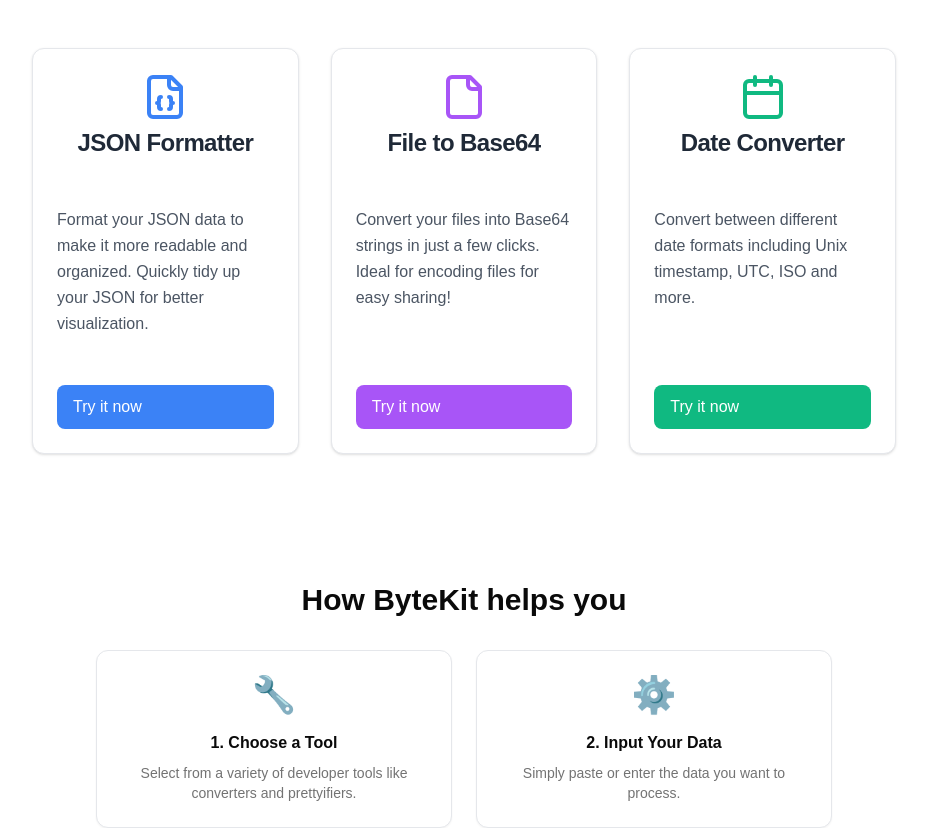
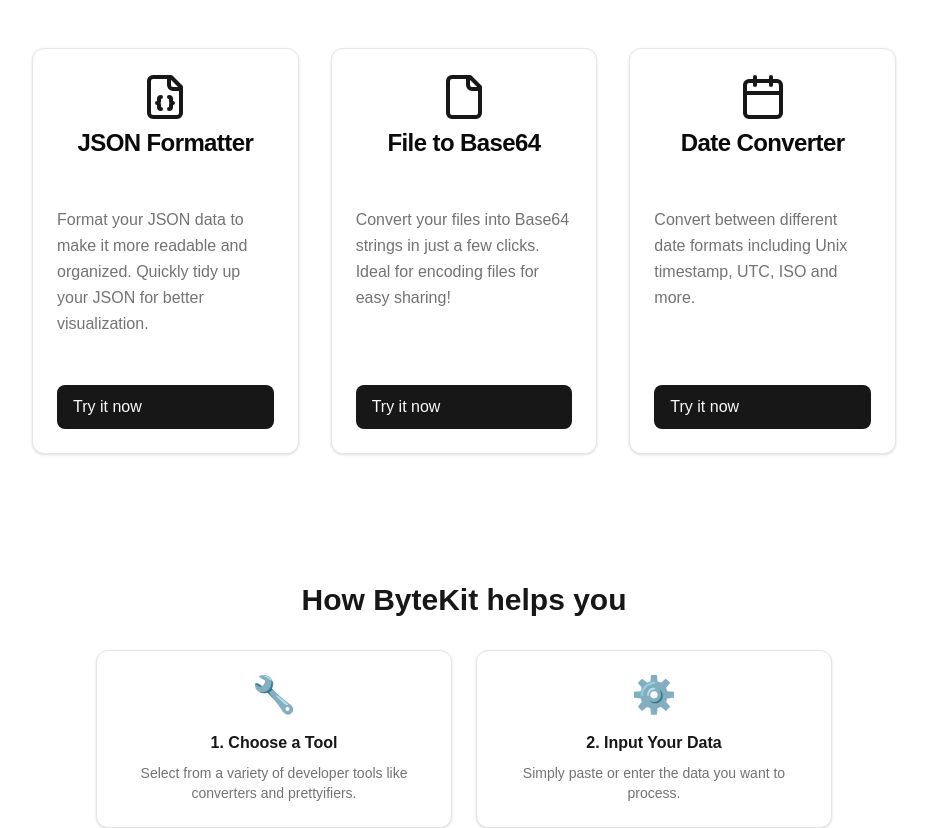
Before and after one commit to scostadavid/bytekit, a Next.js app: page / in a window 1280 px wide. Shown: the part 720-1548 px from the top of the page, without its empty margins (176-1103 px from the left). Built offline with nearby package versions, Linux system fonts and the light colour scheme.

Commit message:
theme fix

```diff
--- a/components/sections/help.tsx
+++ b/components/sections/help.tsx
@@ -2,7 +2,7 @@
 
 export const HowItHelps = () => (
     <section id="how-it-helps" className="w-full max-w-3xl mx-auto text-center my-32 px-4">
-      <h2 className="text-3xl font-bold mb-8">How ByteKit helps you</h2>
+      <h2 className="text-3xl font-bold mb-8 text-primary">How ByteKit helps you</h2>
       <div className="grid grid-cols-1 md:grid-cols-2 gap-6">
         <StepCard icon="🔧" title="1. Choose a Tool" description="Select from a variety of developer tools like converters and prettyifiers." />
         <StepCard icon="⚙️" title="2. Input Your Data" description="Simply paste or enter the data you want to process." />
@@ -12,10 +12,10 @@
     </section>
   );
   const StepCard = ({ icon, title, description }: { icon: string; title: string; description: string }) => (
-    <Card className="shadow-sm border border-gray-200">
+    <Card className="relative bg-card border-border rounded-xl transform transition-all duration-300 hover:scale-105">
       <CardContent className="flex flex-col items-center p-6 text-center">
         <div className="text-4xl mb-4">{icon}</div>
-        <h3 className="font-semibold mb-2">{title}</h3>
+        <h3 className="font-semibold mb-2 text-primary">{title}</h3>
         <p className="text-sm text-muted-foreground">{description}</p>
       </CardContent>
     </Card>
--- a/components/sections/tools.tsx
+++ b/components/sections/tools.tsx
@@ -11,66 +11,66 @@
     </p>
     <div className="grid grid-cols-1 md:grid-cols-2 lg:grid-cols-3 gap-8">
       {/* JSON Formatter Card */}
-      <Card className="relative bg-white border border-gray-200 rounded-xl transform transition-all duration-300 hover:scale-105 flex flex-col">
+      <Card className="relative bg-card border-border rounded-xl transform transition-all duration-300 hover:scale-105 flex flex-col">
         <CardHeader className="text-center p-6 rounded-t-xl">
           <div className="relative">
-            <FileJson className="w-12 h-12 text-blue-500 mx-auto" />
+            <FileJson className="w-12 h-12 text-primary mx-auto" />
           </div>
-          <CardTitle className="text-2xl font-bold mt-4 text-gray-800">
+          <CardTitle className="text-2xl font-bold mt-4">
             JSON Formatter
           </CardTitle>
         </CardHeader>
         <CardContent className="flex-1 p-6">
-          <CardDescription className="text-base text-gray-600 leading-relaxed">
+          <CardDescription className="text-base text-muted-foreground leading-relaxed">
             Format your JSON data to make it more readable and organized. Quickly tidy up your JSON for better visualization.
           </CardDescription>
         </CardContent>
         <CardFooter className="p-6 mt-auto">
-          <a href="/app" className="w-full py-2.5 px-4 bg-blue-500 text-white rounded-lg hover:bg-blue-600 transition-all font-medium">
+          <a href="/app" className="w-full py-2.5 px-4 bg-primary text-primary-foreground rounded-lg hover:bg-primary/90 transition-all font-medium">
             Try it now
           </a>
         </CardFooter>
       </Card>
 
       {/* File to Base64 Card */}
-      <Card className="relative bg-white border border-gray-200 rounded-xl transform transition-all duration-300 hover:scale-105 flex flex-col">
+      <Card className="relative bg-card border-border rounded-xl transform transition-all duration-300 hover:scale-105 flex flex-col">
         <CardHeader className="text-center p-6 rounded-t-xl">
           <div className="relative">
-            <FileIcon className="w-12 h-12 text-purple-500 mx-auto" />
+            <FileIcon className="w-12 h-12 text-primary mx-auto" />
           </div>
-          <CardTitle className="text-2xl font-bold mt-4 text-gray-800">
+          <CardTitle className="text-2xl font-bold mt-4">
             File to Base64
           </CardTitle>
         </CardHeader>
         <CardContent className="flex-1 p-6">
-          <CardDescription className="text-base text-gray-600 leading-relaxed">
+          <CardDescription className="text-base text-muted-foreground leading-relaxed">
             Convert your files into Base64 strings in just a few clicks. Ideal for encoding files for easy sharing!
           </CardDescription>
         </CardContent>
         <CardFooter className="p-6 mt-auto">
-          <a href="/app" className="w-full py-2.5 px-4 bg-purple-500 text-white rounded-lg hover:bg-purple-600 transition-all font-medium">
+          <a href="/app" className="w-full py-2.5 px-4 bg-primary text-primary-foreground rounded-lg hover:bg-primary/90 transition-all font-medium">
             Try it now
           </a>
         </CardFooter>
       </Card>
 
       {/* Date Converter Card */}
-      <Card className="relative bg-white border border-gray-200 rounded-xl transform transition-all duration-300 hover:scale-105 flex flex-col">
+      <Card className="relative bg-card border-border rounded-xl transform transition-all duration-300 hover:scale-105 flex flex-col">
         <CardHeader className="text-center p-6 rounded-t-xl">
           <div className="relative">
-            <Calendar className="w-12 h-12 text-emerald-500 mx-auto" />
+            <Calendar className="w-12 h-12 text-primary mx-auto" />
           </div>
-          <CardTitle className="text-2xl font-bold mt-4 text-gray-800">
+          <CardTitle className="text-2xl font-bold mt-4">
             Date Converter
           </CardTitle>
         </CardHeader>
         <CardContent className="flex-1 p-6">
-          <CardDescription className="text-base text-gray-600 leading-relaxed">
+          <CardDescription className="text-base text-muted-foreground leading-relaxed">
             Convert between different date formats including Unix timestamp, UTC, ISO and more.
           </CardDescription>
         </CardContent>
         <CardFooter className="p-6 mt-auto">
-          <a href="/app" className="w-full py-2.5 px-4 bg-emerald-500 text-white rounded-lg hover:bg-emerald-600 transition-all font-medium">
+          <a href="/app" className="w-full py-2.5 px-4 bg-primary text-primary-foreground rounded-lg hover:bg-primary/90 transition-all font-medium">
             Try it now
           </a>
         </CardFooter>
```
